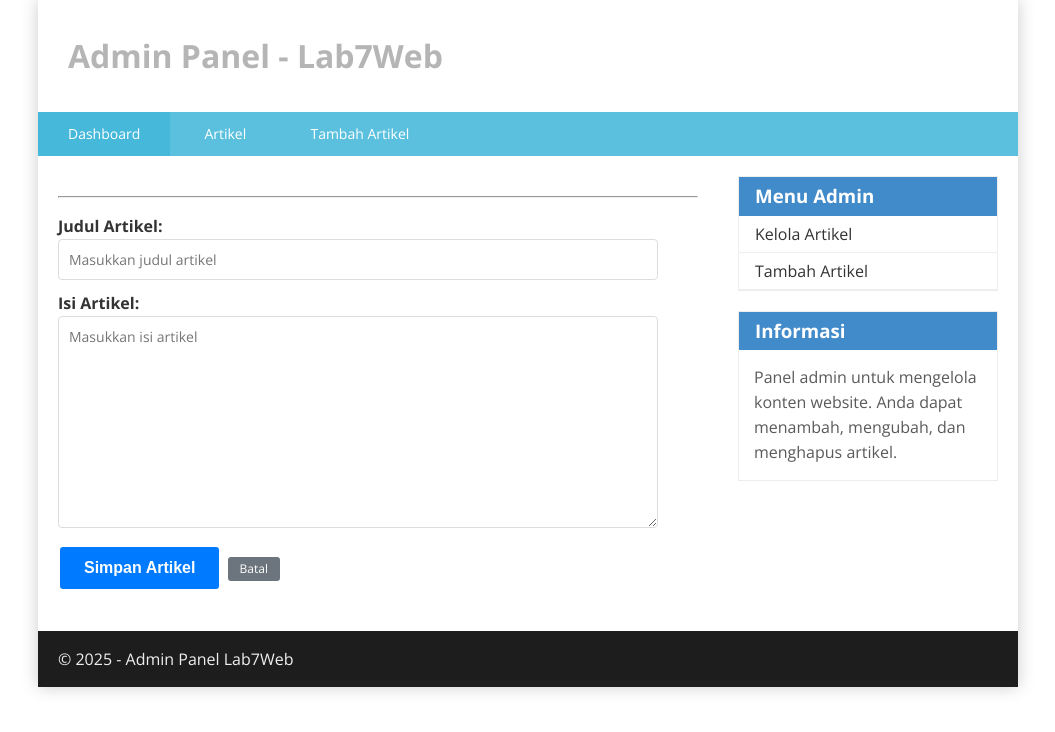
After one commit to ariq190505/Lab7web, a CodeIgniter 4 app: the page made by app/Views/artikel/form_add.php in a window 1280 px wide. The commit adds this page. Shown: the top 732 px of the page, without its empty margins (112-1167 px from the left). Run offline with PHP 8.4 and a stand-in for CodeIgniter, Linux system fonts and the light colour scheme; the template is opened without the code that fills it, so the values that code supplies are empty; some libraries are stand-ins or nearby versions.

Commit message:
Implementasi fitur tambah artikel
- Membuat method add() di Controller Artikel dengan validasi
- Membuat view form_add.php untuk form tambah artikel
- Menambahkan validasi judul (required, min 3, max 200 karakter)
- Menambahkan validasi isi artikel (required, min 10 karakter)
- Menambahkan CSS styling untuk form dan alert messages
- Menambahkan flash messages untuk feedback user
- Menambahkan label dan placeholder pada form
- Menambahkan tombol batal untuk kembali ke admin
- Auto-generate slug dari judul artikel
- Default status artikel sebagai draft (0)

```diff
--- /dev/null
+++ b/app/Views/artikel/form_add.php
@@ -0,0 +1,26 @@
+<?= $this->include('template/admin_header'); ?>
+
+<h2><?= $title; ?></h2>
+
+<?php if (session()->getFlashdata('error')): ?>
+    <div class="alert alert-danger">
+        <?= session()->getFlashdata('error'); ?>
+    </div>
+<?php endif; ?>
+
+<form action="" method="post">
+    <p>
+        <label for="judul">Judul Artikel:</label>
+        <input type="text" id="judul" name="judul" placeholder="Masukkan judul artikel" required>
+    </p>
+    <p>
+        <label for="isi">Isi Artikel:</label>
+        <textarea id="isi" name="isi" cols="50" rows="10" placeholder="Masukkan isi artikel"></textarea>
+    </p>
+    <p>
+        <input type="submit" value="Simpan Artikel" class="btn btn-primary btn-large">
+        <a href="<?= base_url('/admin/artikel'); ?>" class="btn btn-secondary">Batal</a>
+    </p>
+</form>
+
+<?= $this->include('template/admin_footer'); ?>
--- a/public/style.css
+++ b/public/style.css
@@ -635,3 +635,76 @@ box img {
   color: #6c757d !important;
   font-size: 13px;
 }
+
+/* Form Styles */
+form {
+  max-width: 600px;
+  margin: 20px 0;
+}
+
+form p {
+  margin-bottom: 15px;
+}
+
+form input[type="text"],
+form textarea {
+  width: 100%;
+  padding: 10px;
+  border: 1px solid #ddd;
+  border-radius: 4px;
+  font-size: 14px;
+  font-family: inherit;
+  box-sizing: border-box;
+}
+
+form input[type="text"]:focus,
+form textarea:focus {
+  border-color: #5bc0de;
+  outline: none;
+  box-shadow: 0 0 5px rgba(91, 192, 222, 0.3);
+}
+
+form textarea {
+  resize: vertical;
+  min-height: 120px;
+}
+
+.btn-large {
+  padding: 12px 24px;
+  font-size: 16px;
+  font-weight: bold;
+}
+
+/* Form Labels */
+form label {
+  display: block;
+  margin-bottom: 5px;
+  font-weight: bold;
+  color: #333;
+}
+
+/* Alert Messages */
+.alert {
+  padding: 12px 15px;
+  margin: 15px 0;
+  border-radius: 4px;
+  border: 1px solid transparent;
+}
+
+.alert-danger {
+  background-color: #f8d7da;
+  border-color: #f5c6cb;
+  color: #721c24;
+}
+
+.alert-success {
+  background-color: #d4edda;
+  border-color: #c3e6cb;
+  color: #155724;
+}
+
+.alert-info {
+  background-color: #d1ecf1;
+  border-color: #bee5eb;
+  color: #0c5460;
+}
```
Also changed, not shown: app/Controllers/Artikel.php (+25 -4 lines), app/Views/artikel/admin_index.php (+12 -0 lines).
